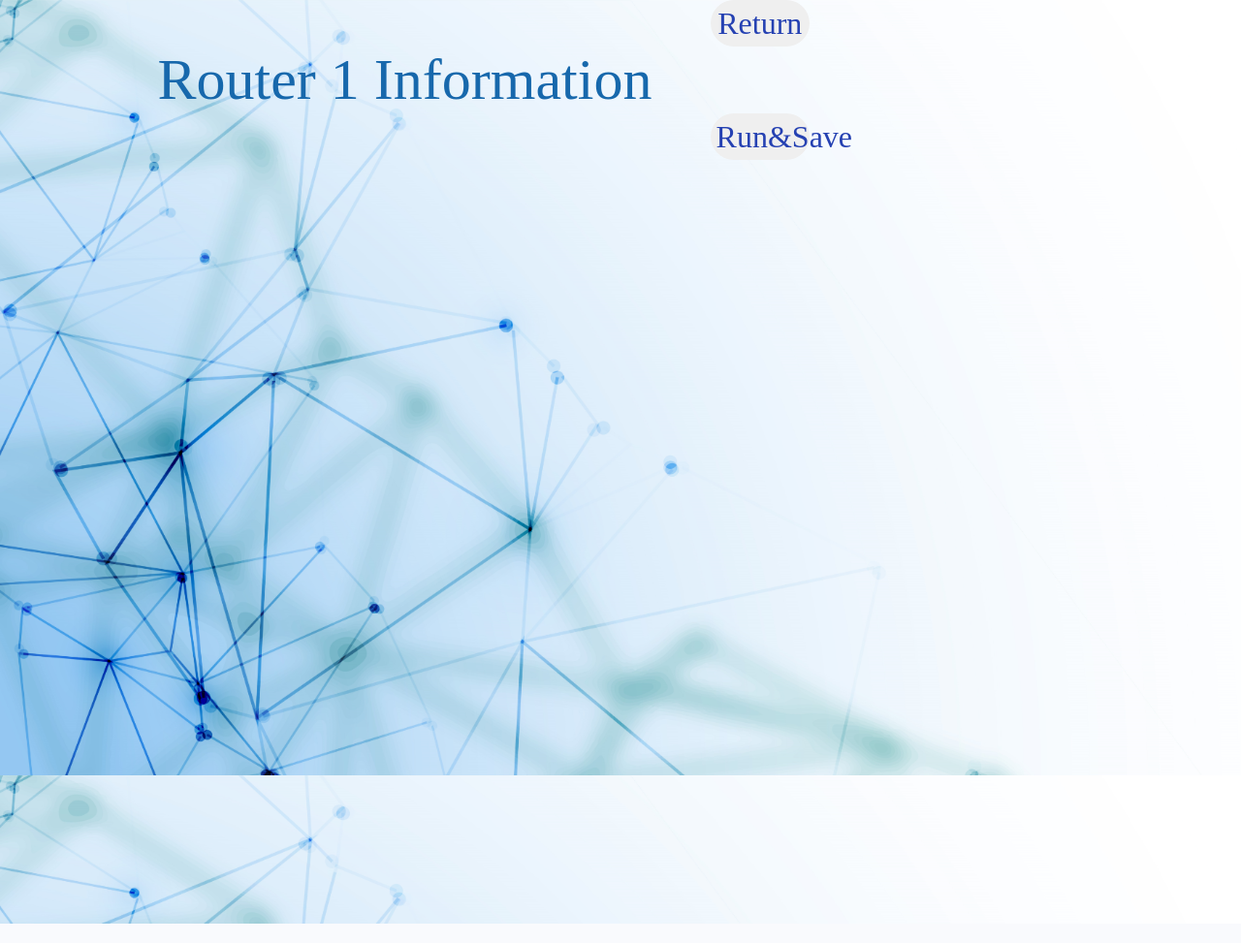
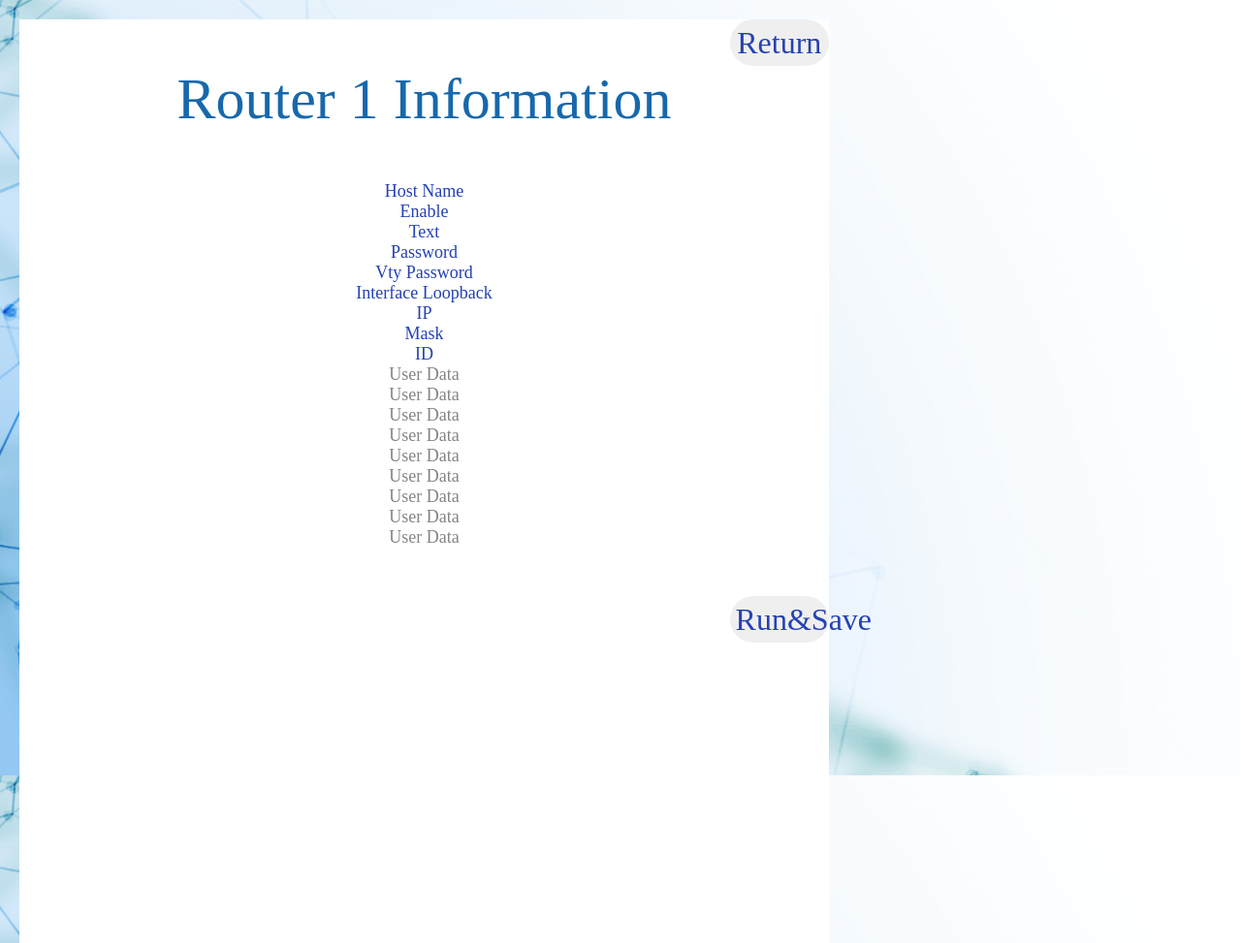
Before and after one commit to Nouran-Ebrahim/Graduation_Project, a PHP site: page /pages/router1_info.html in a window 1280 px wide. Shown: the whole page at 97% size. Run offline with PHP 8.4, Linux system fonts and the light colour scheme.

Commit message:
info page

```diff
--- a/css/style.css
+++ b/css/style.css
@@ -338,10 +338,11 @@ input[name="log"]:hover{
     Start Router1 Page info
     **********************
  */
- #infoPage{
+ .info{
      width: 835px;
      height: 953px;
-     text-align: center;
+     background-color: #ffff;
+     margin: 20px;
  }
  .return_button{
     width:8vw;
@@ -357,7 +358,6 @@ input[name="log"]:hover{
     line-height: 3vh;
     justify-content: center;
     align-content: center;
-    /* identical to box height */
     color: #2541B2;
 
  }
@@ -397,6 +397,21 @@ input[name="log"]:hover{
 .button_info{
     text-align: end;
 }
+
+.information{
+    color: #2541B2;
+    display: grid;
+    font-size: large;
+    text-align: center;
+    margin: 50px;
+    justify-content: center;
+    align-items: center;
+    justify-items: center;
+}
+.data{
+    color: #858585;
+}
+
  /*
     **********************
    End Router1 Page info
--- a/pages/router1_info.html
+++ b/pages/router1_info.html
@@ -11,18 +11,38 @@
     <link rel='stylesheet' type='text/css' media='screen' href='../css/style.css'>
     <script src='../js/js.js'></script>
 </head>
-<body>
 <div id="infoPage">
+    <div class="info">
         <div class="button_info">
             <button class="return_button">Return</button>
         </div>
         <div class="router_info">
             Router 1 Information
         </div>
+        <div class="information">
+            <div>Host Name</div>
+            <div>Enable</div>
+            <div>Text</div>
+            <div>Password</div>
+            <div>Vty Password</div>
+            <div>Interface Loopback</div>
+            <div>IP</div>
+            <div>Mask</div>
+            <div>ID</div>
+            <div id="hostname_data" class="data">User Data</div>
+            <div id="Enable_data" class="data">User Data</div>
+            <div id="text_data" class="data">User Data</div>
+            <div id="password_data" class="data">User Data</div>
+            <div id="vty_data" class="data">User Data</div>
+            <div id="interface_data" class="data">User Data</div>
+            <div id="ip_data" class="data">User Data</div>
+            <div id="mask_data" class="data">User Data</div>
+            <div id="id_data" class="data">User Data</div>
+        </div>
 
         <div class="button_info">
             <button class="run_button">Run&Save</button>
         </div>
     </div>
-</body>
+</div>
 </html>
```
Lines whose indentation alone changed are shown as unchanged.
